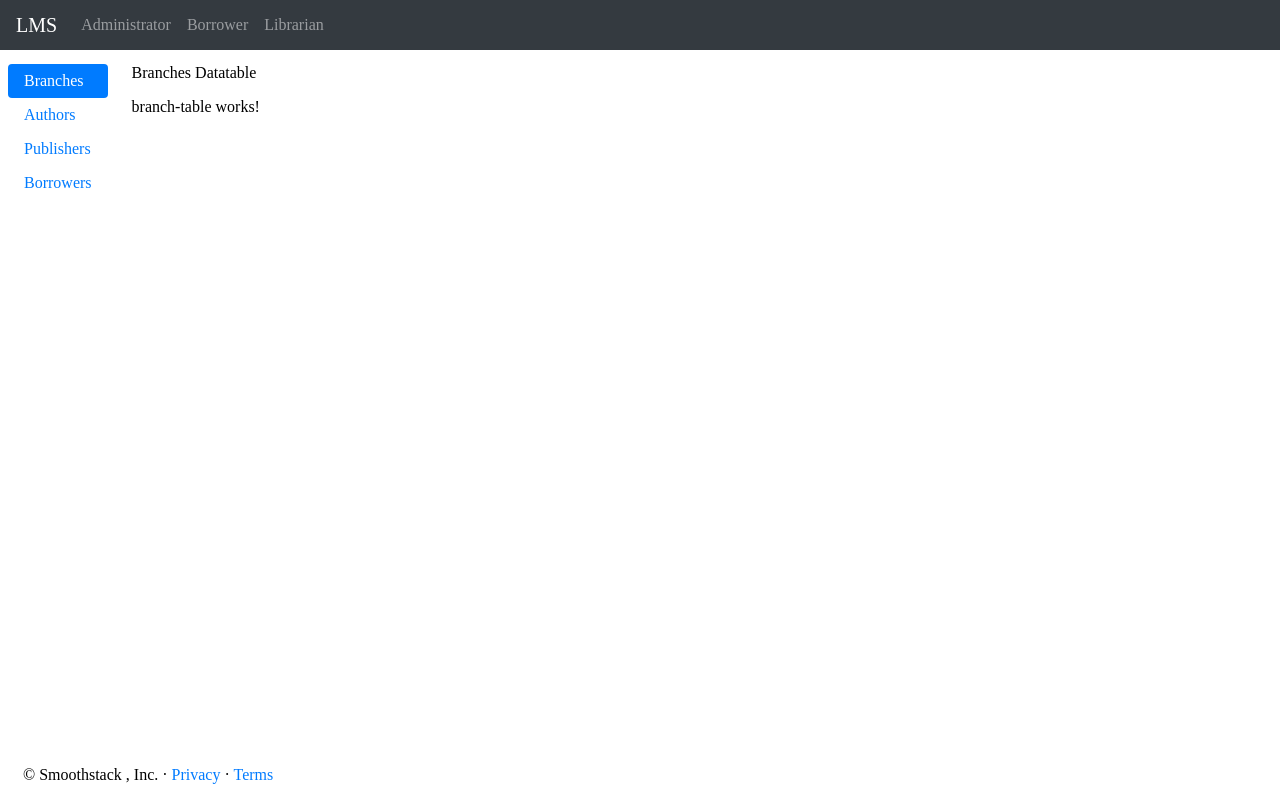
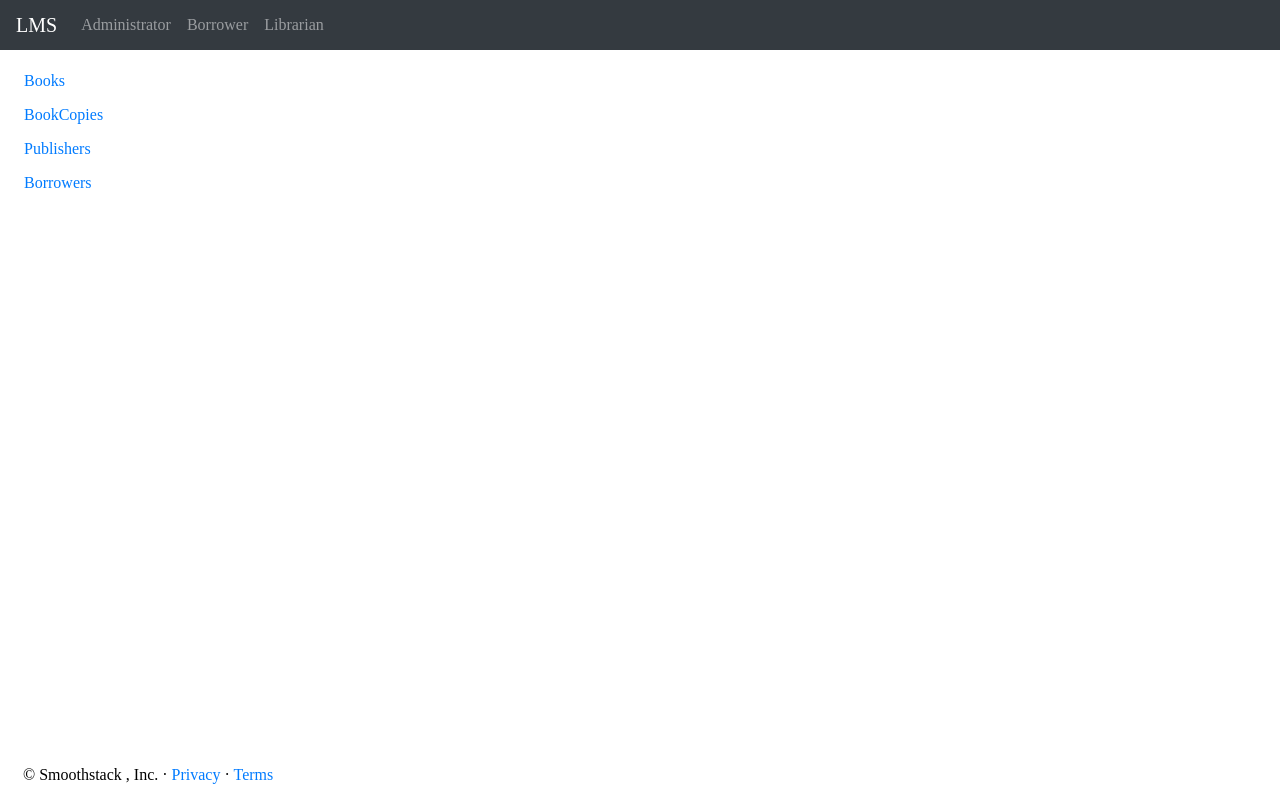
Before and after one commit to AbdiN7/ng-lms, an Angular app: page /lms/admin in a window 1280 px wide. Built offline with nearby package versions, Linux system fonts and the light colour scheme.

Commit message:
try to fix component layover

```diff
--- a/src/app/admin/admin.component.html
+++ b/src/app/admin/admin.component.html
@@ -1,39 +1,16 @@
-<!-- one row, two columns- left col is a navbar, right col is the content which is dependent on which button is selected -->
-
-<!--
-<div style="overflow-x: hidden;">
-    <div class="row no-gutters">
-        <div class="col-sm-1" >
-            <div class="btn-group-vertical" style="width: 100%;">
-                <button type="button" class="btn btn-secondary" >Branches</button>
-                <button type="button" class="btn btn-secondary" >Authors</button>
-                <button type="button" class="btn btn-secondary" >Publishers</button>
-                <button type="button" class="btn btn-secondary" >Borrowers</button>
-
-            </div>
-        </div>
-
-        <div class="col-sm-11">
-            <router-outlet></router-outlet>
-        </div>
-    </div>
-</div>
--->
-
 <div class="d-flex" style="margin-top: 4em;">
   <ul ngbNav #nav="ngbNav" [(activeId)]="active" class="nav-pills" orientation="vertical">
-      <li ngbNavItem="Branches">
-        <a ngbNavLink >Branches</a>
+    <li ngbNavItem="Books">
+      <a ngbNavLink >Books</a>
       <ng-template ngbNavContent>
-          <p> Branches Datatable </p>
-            <app-branch-table></app-branch-table>
+        <app-book-table></app-book-table>
       </ng-template>
     </li>
 
-      <li ngbNavItem="Authors">
-        <a ngbNavLink>Authors</a>
+    <li ngbNavItem="BookCopies">
+      <a ngbNavLink>BookCopies</a>
       <ng-template ngbNavContent>
-          <p> Authors Datatable </p>
+        <app-book-copy-table></app-book-copy-table>
       </ng-template>
     </li>
 
@@ -54,5 +31,3 @@
 
   <div [ngbNavOutlet]="nav" class="ml-4"></div>
 </div>
-
-  <!-- <pre>Active: {{ active }}</pre> -->
```
Lines whose indentation alone changed are shown as unchanged.
